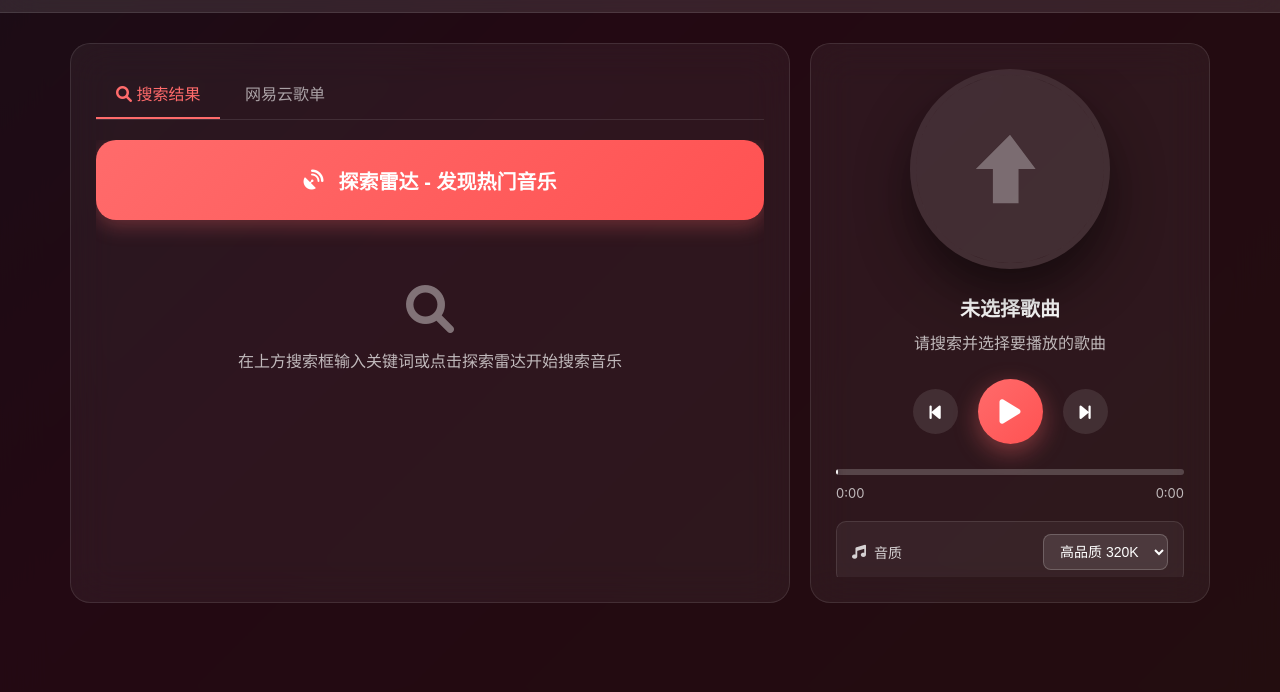
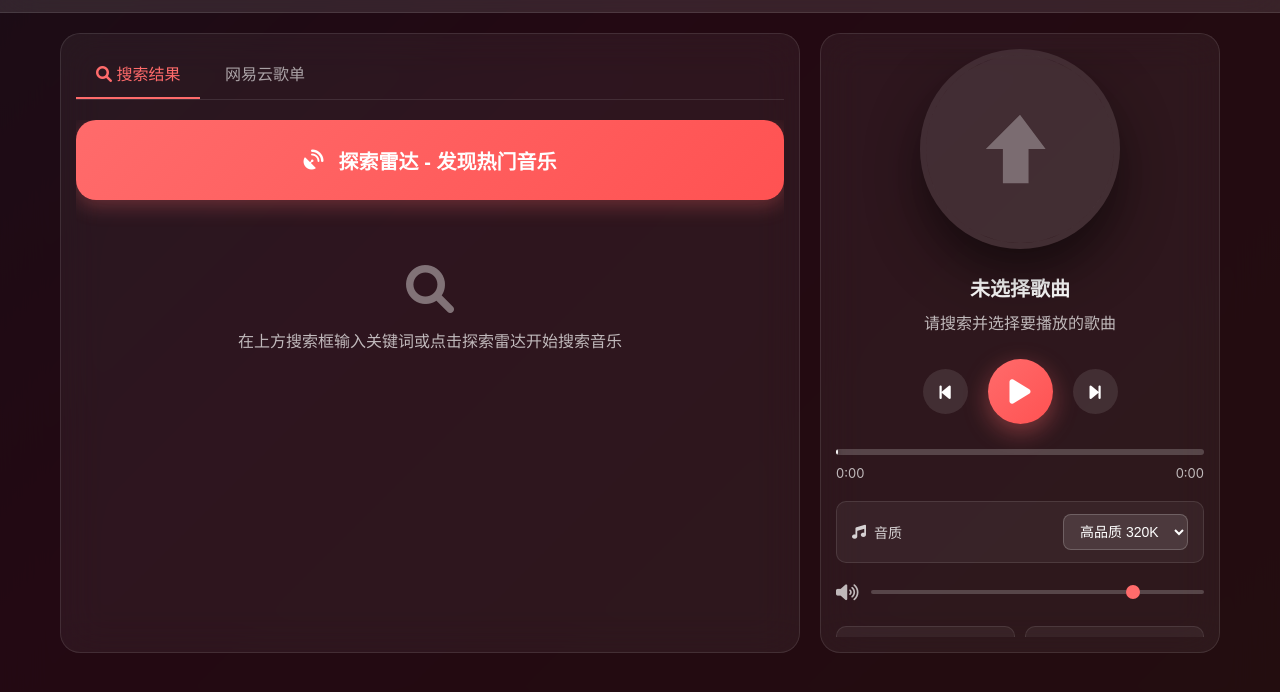
Before and after one commit to Charlies214/music, a website: page index.html in a window 1280 px wide. Shown: the part 62-754 px from the top of the page. Drawn offline with Linux system fonts and the light colour scheme.

Commit message:
fix: Adjust card height and width
- Increase card heights to reduce bottom whitespace
- Reduce the size of the card padding area

```diff
--- a/index.html
+++ b/index.html
@@ -153,7 +153,7 @@
         .main-container {
             max-width: 1600px;
             margin: 0 auto;
-            padding: 30px;
+            padding: 20px;
             display: grid;
             grid-template-columns: 600px 450px 350px;
             gap: 25px;
@@ -165,13 +165,13 @@
         .content-section {
             background: rgba(255, 255, 255, 0.05);
             border-radius: 20px;
-            padding: 25px;
+            padding: 15px;
             backdrop-filter: blur(20px);
             border: 1px solid rgba(255, 255, 255, 0.1);
             min-width: 0;
             display: flex;
             flex-direction: column;
-            height: calc(100vh - 240px);
+            height: calc(100vh - 180px);
         }
 
         .section-title {
@@ -540,12 +540,12 @@
         .player-section {
             background: rgba(255, 255, 255, 0.05);
             border-radius: 20px;
-            padding: 25px;
+            padding: 15px;
             backdrop-filter: blur(20px);
             border: 1px solid rgba(255, 255, 255, 0.1);
             display: flex;
             flex-direction: column;
-            height: calc(100vh - 240px);
+            height: calc(100vh - 180px);
             overflow: hidden;
         }
 
@@ -890,12 +890,12 @@
         .lyrics-section {
             background: rgba(255, 255, 255, 0.05);
             border-radius: 20px;
-            padding: 25px;
+            padding: 15px;
             backdrop-filter: blur(20px);
             border: 1px solid rgba(255, 255, 255, 0.1);
             display: flex;
             flex-direction: column;
-            height: calc(100vh - 240px);
+            height: calc(100vh - 180px);
         }
 
         .lyrics-container {
```
